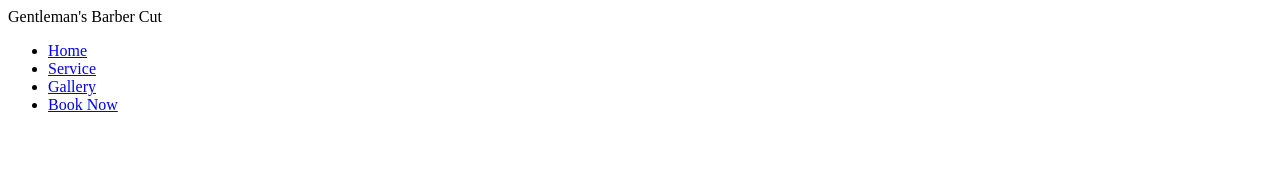
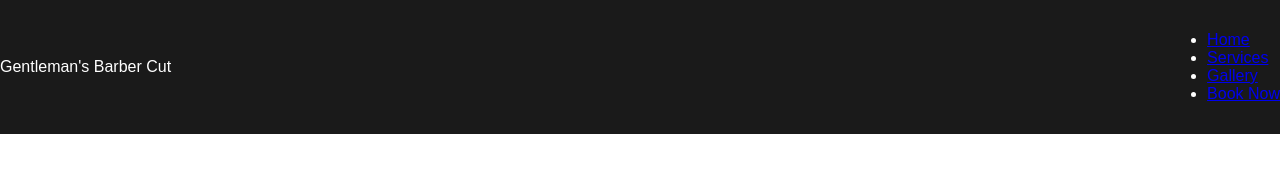
Before and after one commit to viniciusferronato/barbearia-vinicius-portfolio, a plain HTML site: page index.html in a window 1280 px wide. Drawn offline with Linux system fonts and the light colour scheme.

Commit message:
iniciando

```diff
--- a/index.html
+++ b/index.html
@@ -2,18 +2,19 @@
 <html lang="en">
     <head>
         <meta charset="UTF-8">
+        <meta name="viewport" content="width=device-width, initial-scale=1.0">
         <title>Gentleman's Barber Cut</title>
-        <link rel="style.css" href="style.css">
+        <link rel="stylesheet" href="style.css">
     </head>
     <body>
         <header>
             <div class="logo">
                 Gentleman's Barber Cut
             </div>
-            <nav>
+            <nav class="menu">
                 <ul>
                     <li><a href="#">Home</a></li>
-                    <li><a href="#">Service</a></li>
+                    <li><a href="#">Services</a></li>
                     <li><a href="#">Gallery</a></li>
                     <li><a href="#">Book Now</a></li>
                 </ul>
--- a/style.css
+++ b/style.css
@@ -1,56 +1,20 @@
 body {
     margin: 0;
     font-family: Arial, Helvetica, sans-serif;
-    background-color: #f8f9fa;
 }
 
 header {
-    background-color: #2c3e50;
-    color: white;
+    background-color: #1a1a1a;
     padding: 15px 0;
-}
-
-nav {
     display: flex;
     justify-content: space-between;
     align-items: center;
-    max-width: 1200px;
-    margin: 0 auto;
-    padding: 0 20px;
+    color: white;
 }
 
-.logo {
-    font-size: 24px;
-    font-weight: bold;
-}
-
-nav ul {
-    list-style: none;
+.menu {
+    text-decoration: none;
     display: flex;
     margin: 0;
     padding: 0;
 }
-
-nav li {
-    margin-left: 30px;
-}
-
-nav a {
-    color: white;
-    text-decoration: none;
-    font-weight: bold;
-}
-
-nav a:hover {
-    color: #3498db;
-}
-
-#home {
-    text-align: center;
-    padding: 100px 20px;
-    background-color: #ecf0f1;
-}
-
-h1 {
-    color: #2c3e50;
-}
```
